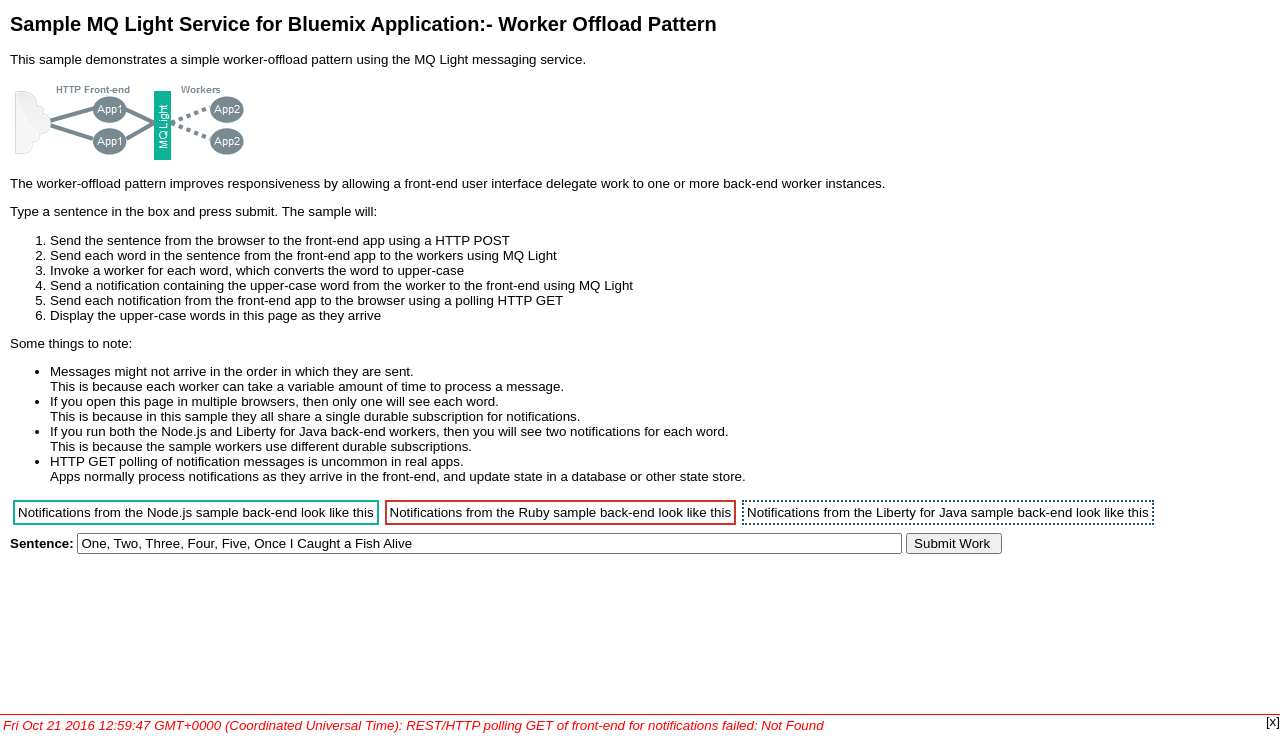
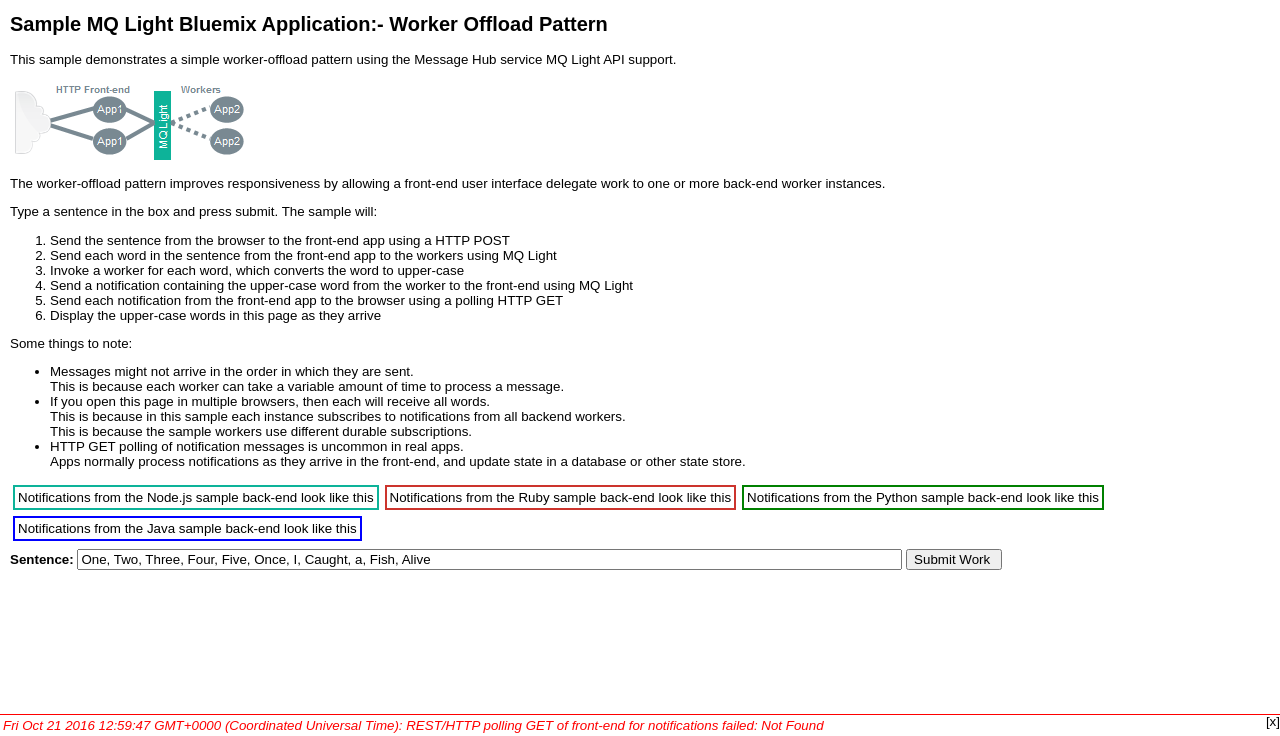
Before and after one commit to ibm-messaging/mqlight-fishalive-ruby, a plain HTML site: page frontend/static/index.html in a window 1280 px wide. Shown: the part 64-800 px from the top of the page. Drawn offline with Linux system fonts and the light colour scheme; no server answers.

Commit message:
Removed Websphere branding and references to Liberty Java sample (#2)
Updated default Ruby engine to 2.2.4 in Gemfiles - 2.2.2 no longer
supported in Bluemix.

Removed the use of a unique share id on the frontend app in line with
the other language samples.

```diff
--- a/frontend/static/index.html
+++ b/frontend/static/index.html
@@ -1,11 +1,20 @@
 <!DOCTYPE html PUBLIC "-//W3C//DTD HTML 4.01 Transitional//EN" "http://www.w3.org/TR/html4/loose.dtd">
-<!--     (C) COPYRIGHT International Business Machines Corp., 2013 -->
-<!-- All rights reserved * Licensed Materials - Property of IBM         -->
+<!--
+ Copyright (c) 2014, 2016 IBM Corporation and other Contributors.
+
+ All rights reserved. This program and the accompanying materials
+ are made available under the terms of the Eclipse Public License v1.0
+ which accompanies this distribution, and is available at
+ http://www.eclipse.org/legal/epl-v10.html
+
+ Contributors:
+ IBM - Initial Contribution
+-->
 <html>
 <head>
 <meta http-equiv="Content-Type" content="text/html; charset=ISO-8859-1">
 <link href="style.css" rel="stylesheet" type="text/css" />
-<title>MQ Light Service for Bluemix:- Worker Offload Pattern</title>
+<title>MQ Light for Bluemix Application:- Worker Offload Pattern</title>
 <script type="text/javascript">
 
 var infoTimeout = null;
@@ -73,8 +82,10 @@
         divClass = "rubyresult";
       } else if ((/^Node/).test(backEnd)) {
         divClass = "noderesult";
-      } else if ((/^Liberty/).test(backEnd)) {
-        divClass = "libertyresult";
+      } else if ((/^Python/).test(backEnd)) {
+        divClass = "pythonresult";
+      } else if ((/^Java/).test(backEnd)) {
+        divClass = "javaresult";
       }
     }
 
@@ -137,12 +148,11 @@
 <body onload="onLoad();">
 <div class="header">
     <img src="images/lanim.gif" width="150" height="47" border="0" id="header-left-img">
-    <img src="images/WEBSPHERE_18P_UNIX.GIF" width="110" height="14" border="0" id="header-right-img">
 </div>
 <div class="main">
-  <h2>Sample MQ Light Service for Bluemix Application:- Worker Offload Pattern</h2>
+  <h2>Sample MQ Light Bluemix Application:- Worker Offload Pattern</h2>
   <p>This sample demonstrates a simple worker-offload
-    pattern using the MQ Light messaging service.</p>
+    pattern using the Message Hub service MQ Light API support.</p>
   <img src="images/workeroffload.jpg" alt="Worker offload diagram" />
   <p>The worker-offload
     pattern improves responsiveness by allowing a front-end user interface
@@ -161,10 +171,8 @@
       <ul>
         <li>Messages might not arrive in the order in which they are sent.<br/>
             This is because each worker can take a variable amount of time to process a message.</li>
-        <li>If you open this page in multiple browsers, then only one will see each word.<br/>
-            This is because in this sample they all share a single durable subscription for notifications.</li>
-        <li>If you run both the Node.js and Liberty for Java back-end workers, then you will
-            see two notifications for each word.<br/>
+        <li>If you open this page in multiple browsers, then each will receive all words.<br/>
+            This is because in this sample each instance subscribes to notifications from all backend workers.</li>
             This is because the sample workers use different durable subscriptions.</li>
         <li>HTTP GET polling of notification messages is uncommon in real apps.<br/>
             Apps normally process notifications as they arrive in the front-end, and update state in a
@@ -172,14 +180,15 @@
       </ul>
    <div class="noderesult">Notifications from the Node.js sample back-end look like this</div>
    <div class="rubyresult">Notifications from the Ruby sample back-end look like this</div>
-   <div class="libertyresult">Notifications from the Liberty for Java sample back-end look like this</div>
+   <div class="pythonresult">Notifications from the Python sample back-end look like this</div>
+   <div class="javaresult">Notifications from the Java sample back-end look like this</div>
 
   <div class="inputform">
     <form>
       <b>Sentence:</b>
       <input type="text" size="100" maxlength="200" name="message"
         id="message" onkeypress="checkSubmitKey(event)"
-        value="One, Two, Three, Four, Five, Once I Caught a Fish Alive"/>
+        value="One, Two, Three, Four, Five, Once, I, Caught, a, Fish, Alive"/>
       <input type="button" id="submit"
         value="Submit Work " onclick="submitRequest()" />
     </form>
--- a/frontend/static/style.css
+++ b/frontend/static/style.css
@@ -19,7 +19,7 @@
   padding: 10px;
 }
 
-div.result, div.rubyresult, div.noderesult, div.libertyresult {
+div.result, div.rubyresult, div.noderesult, div.pythonresult, div.javaresult {
   padding: 3px;
   margin: 3px;
   float: left;
@@ -37,8 +37,12 @@
     border: 2px solid #0db399;
 }
 
-div.libertyresult {
-    border: 2px dotted #135c6f;
+div.pythonresult {
+    border: 2px solid green;
+}
+
+div.javaresult {
+    border: 2px solid blue;
 }
 
 div.inputform {
```
Also changed, not shown: frontend/static/images/WEBSPHERE_18P_UNIX.GIF (deleted), 1 other file.
